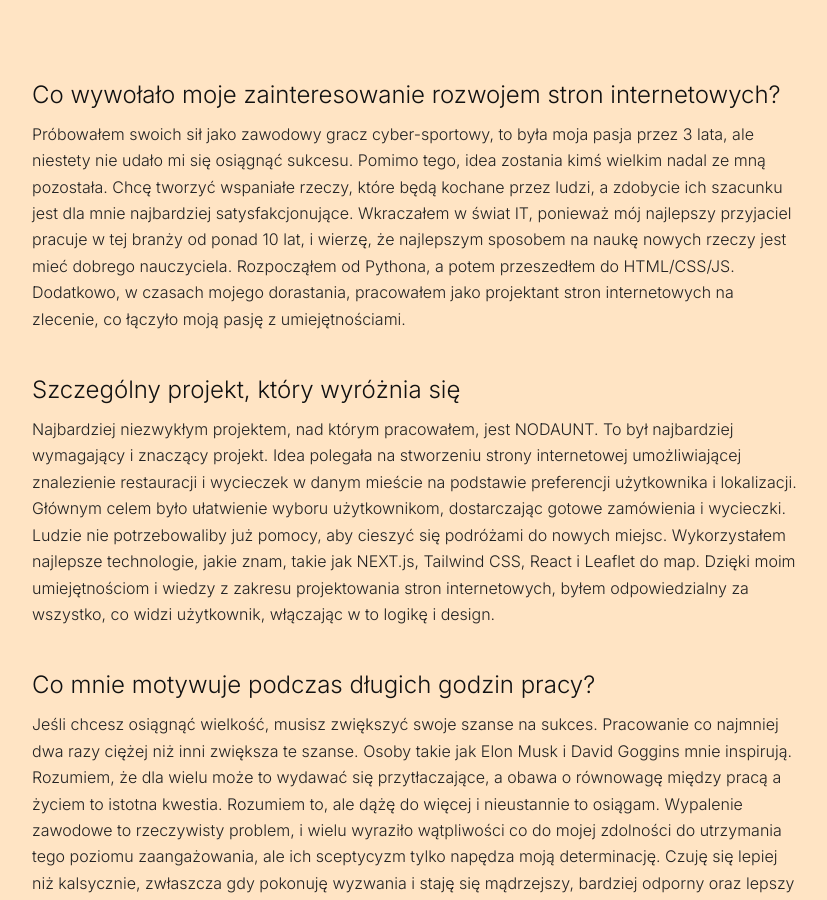
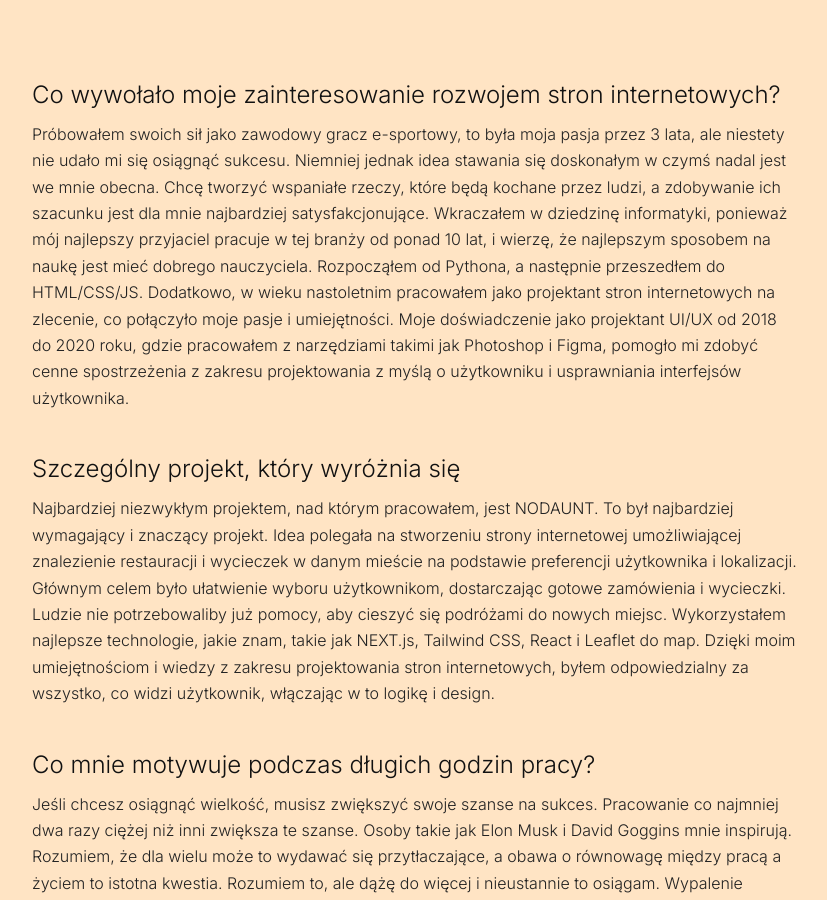
Before and after one commit to markkunitski/portfolio, a Next.js app: page /pl in a window 1280 px wide. Shown: the part 6680-7580 px from the top of the page, without its empty margins (224-1051 px from the left). Built offline with nearby package versions, Linux system fonts and the light colour scheme.

Commit message:
05.11 0.5v

```diff
--- a/src/app/components/Journey.jsx
+++ b/src/app/components/Journey.jsx
@@ -15,7 +15,9 @@ const Journey = () => {
           learn new things is to have a good teacher. I started with Python and
           then transitioned to HTML/CSS/JS. Additionally, during my teenage
           years, I freelanced as a web designer, so it combines my passion and
-          skills.
+          skills. My experience as a UI/UX designer from 2018 to 2020, where I
+          worked with tools like Photoshop and Figma, helped me gain valuable
+          insights into user-centered design and user interface enhancement.
         </p>
       </div>
 
--- a/src/app/components/JourneyPL.jsx
+++ b/src/app/components/JourneyPL.jsx
@@ -8,17 +8,23 @@ const Journey = () => {
           Co wywołało moje zainteresowanie rozwojem stron internetowych?
         </h5>
         <p>
-          Próbowałem swoich sił jako zawodowy gracz cyber-sportowy, to była moja
-          pasja przez 3 lata, ale niestety nie udało mi się osiągnąć sukcesu.
-          Pomimo tego, idea zostania kimś wielkim nadal ze mną pozostała. Chcę
-          tworzyć wspaniałe rzeczy, które będą kochane przez ludzi, a zdobycie
-          ich szacunku jest dla mnie najbardziej satysfakcjonujące. Wkraczałem w
-          świat IT, ponieważ mój najlepszy przyjaciel pracuje w tej branży od
-          ponad 10 lat, i wierzę, że najlepszym sposobem na naukę nowych rzeczy
-          jest mieć dobrego nauczyciela. Rozpocząłem od Pythona, a potem
-          przeszedłem do HTML/CSS/JS. Dodatkowo, w czasach mojego dorastania,
-          pracowałem jako projektant stron internetowych na zlecenie, co łączyło
-          moją pasję z umiejętnościami.
+          <p>
+            Próbowałem swoich sił jako zawodowy gracz e-sportowy, to była moja
+            pasja przez 3 lata, ale niestety nie udało mi się osiągnąć sukcesu.
+            Niemniej jednak idea stawania się doskonałym w czymś nadal jest we
+            mnie obecna. Chcę tworzyć wspaniałe rzeczy, które będą kochane przez
+            ludzi, a zdobywanie ich szacunku jest dla mnie najbardziej
+            satysfakcjonujące. Wkraczałem w dziedzinę informatyki, ponieważ mój
+            najlepszy przyjaciel pracuje w tej branży od ponad 10 lat, i wierzę,
+            że najlepszym sposobem na naukę jest mieć dobrego nauczyciela.
+            Rozpocząłem od Pythona, a następnie przeszedłem do HTML/CSS/JS.
+            Dodatkowo, w wieku nastoletnim pracowałem jako projektant stron
+            internetowych na zlecenie, co połączyło moje pasje i umiejętności.
+            Moje doświadczenie jako projektant UI/UX od 2018 do 2020 roku, gdzie
+            pracowałem z narzędziami takimi jak Photoshop i Figma, pomogło mi
+            zdobyć cenne spostrzeżenia z zakresu projektowania z myślą o
+            użytkowniku i usprawniania interfejsów użytkownika.
+          </p>
         </p>
       </div>
 
```
